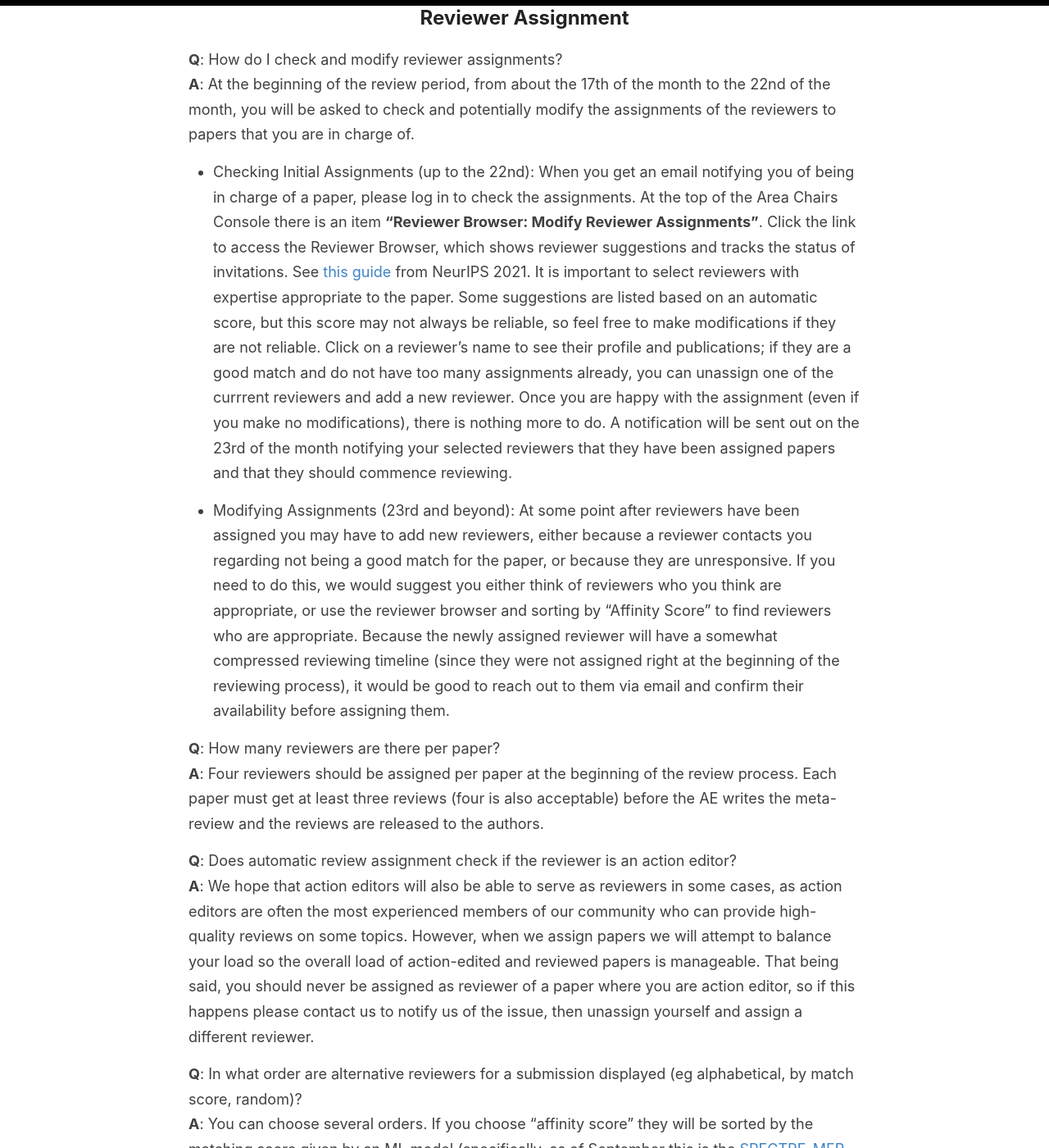
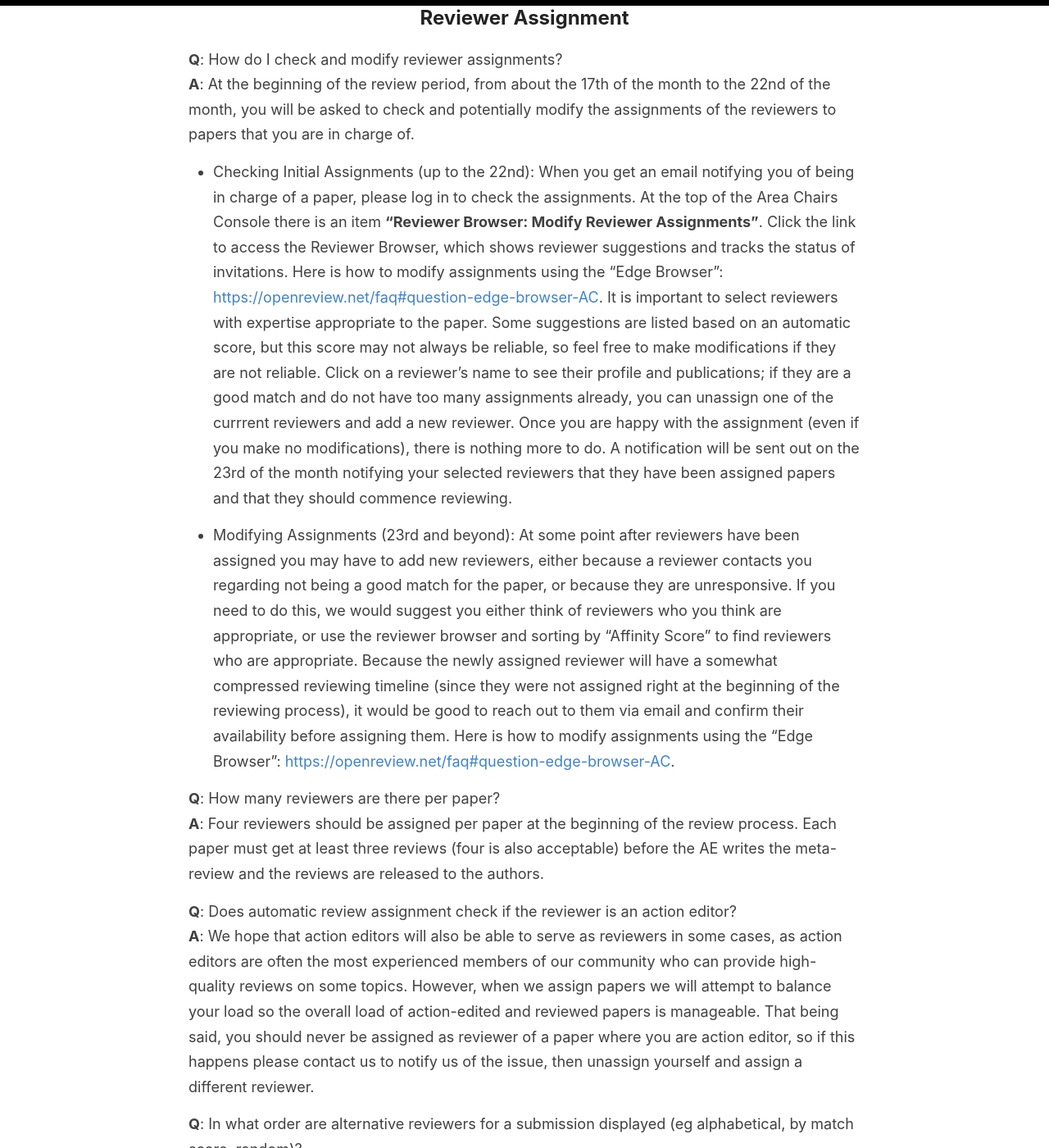
Before and after one commit to amitmerchant1990/reverie, a Jekyll site: the page built from aes.md, in a window 1280 px wide and 1400 px high, scrolled down 3548 px. Shown: the whole window at 82% size. Built offline with Jekyll 4.4.1, drawn with Linux system fonts in a browser that asks for light colours.

Commit message:
Update aes.md

```diff
--- a/aes.md
+++ b/aes.md
@@ -84,8 +84,7 @@ At the beginning of the review period, from about the 17th of the month to the 2
 - Checking Initial Assignments (up to the 22nd):
 When you get an email notifying you of being in charge of a paper, please log in to check the assignments.
 At the top of the Area Chairs Console there is an item **"Reviewer Browser: Modify Reviewer Assignments"**. Click the link to access the Reviewer Browser,
-which shows reviewer suggestions and tracks the status of invitations.
-See [this guide](https://docs.google.com/document/d/e/2PACX-1vR8HCF9siBpZsQms0cIv0weK7CXAf7AE3Cxwq3wYIJYuRioRf0SaZcl93oQZXsqoA_aEwZNMzu-cYr5/pub) from NeurIPS 2021.
+which shows reviewer suggestions and tracks the status of invitations. Here is how to modify assignments using the "Edge Browser": [https://openreview.net/faq#question-edge-browser-AC](https://openreview.net/faq#question-edge-browser-AC).
 It is important to select reviewers with expertise appropriate to the paper.
 Some suggestions are listed based on an automatic score, but this score may not always be reliable, so feel free to make modifications if they are not reliable.
 Click on a reviewer's name to see their profile and publications; if they are a good match and do not have too many assignments already, you can unassign one of the currrent reviewers and add a new reviewer.
@@ -96,6 +95,7 @@ A notification will be sent out on the 23rd of the month notifying your selected
 At some point after reviewers have been assigned you may have to add new reviewers, either because a reviewer contacts you regarding not being a good match for the paper, or because they are unresponsive.
 If you need to do this, we would suggest you either think of reviewers who you think are appropriate, or use the reviewer browser and sorting by "Affinity Score" to find reviewers who are appropriate.
 Because the newly assigned reviewer will have a somewhat compressed reviewing timeline (since they were not assigned right at the beginning of the reviewing process), it would be good to reach out to them via email and confirm their availability before assigning them.
+Here is how to modify assignments using the "Edge Browser": [https://openreview.net/faq#question-edge-browser-AC](https://openreview.net/faq#question-edge-browser-AC).
 
 **Q**: How many reviewers are there per paper?<br>
 **A**:
```
